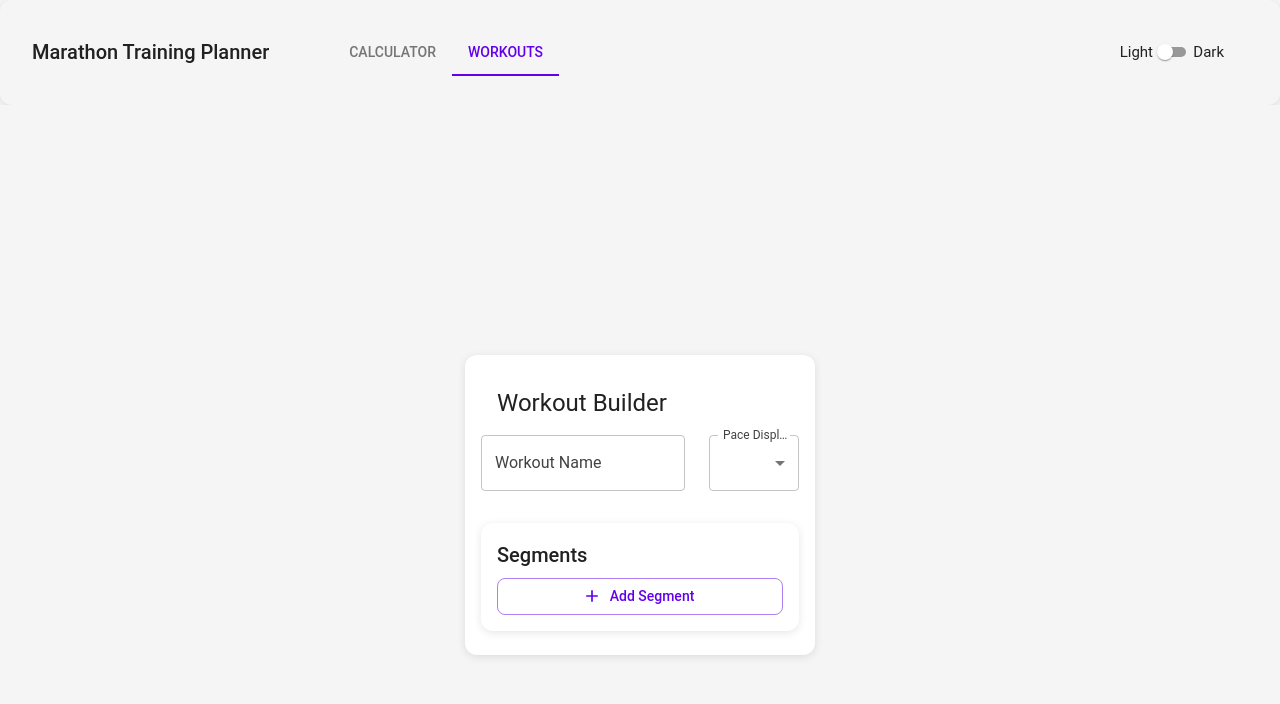
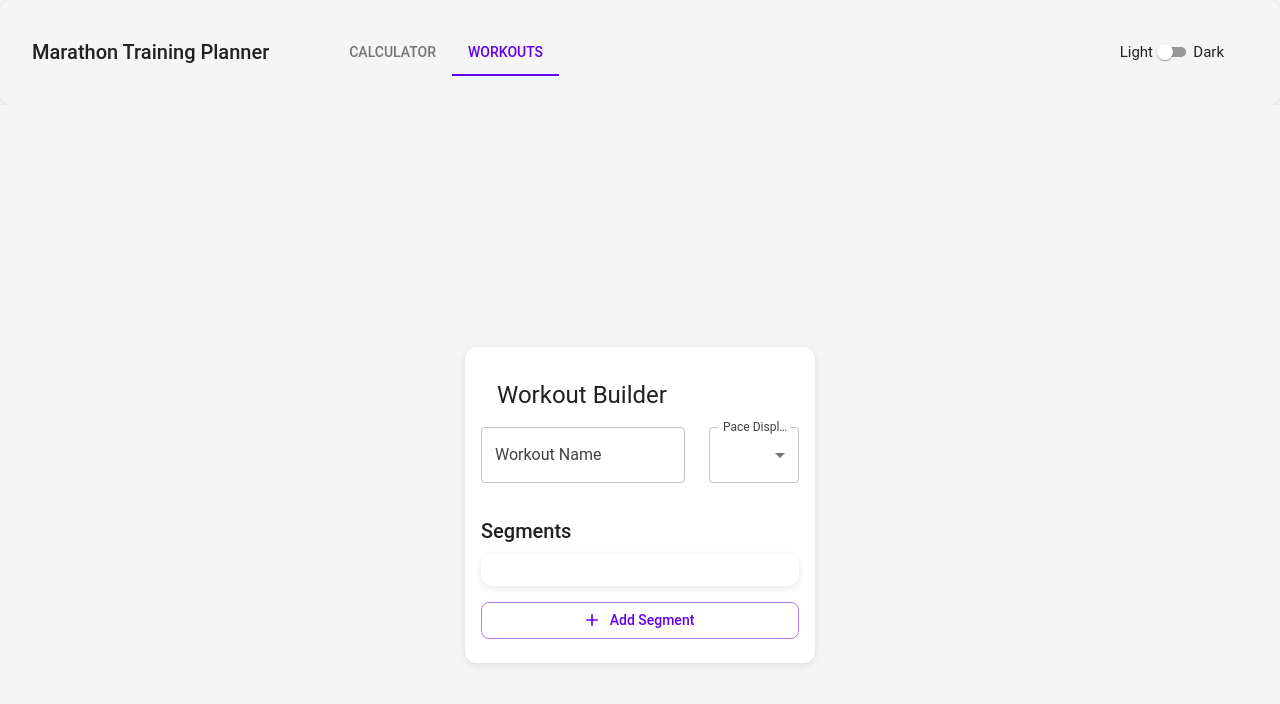
Before and after one commit to ewongz/run-planner, a React (Create React App) app in the folder frontend/: page / in a window 1280 px wide. Both pictures are taken after a click on the tab "WORKOUTS". Shown: the top 704 px of the page. Built offline with nearby package versions, Linux system fonts and the light colour scheme.

Commit message:
scrollable cards

```diff
--- a/frontend/src/components/Workouts.tsx
+++ b/frontend/src/components/Workouts.tsx
@@ -369,7 +369,7 @@ function Workout() {
           {/* Pace selection */}
           <FormControl fullWidth>
             <InputLabel>Target Pace</InputLabel>
-            <Select label="Target Pace" defaultValue="easy" value={pace?.value} onChange={(e) => handlePace(e.target.value, false)} >
+            <Select label="Target Pace" value={pace?.value} onChange={(e) => handlePace(e.target.value, false)} >
               <MenuItem value="easy">Easy (9:00-10:00 /mi)</MenuItem>
               <MenuItem value="moderate">Moderate (8:00-9:00 /mi)</MenuItem>
               <MenuItem value="hard">Hard (7:00-8:00 /mi)</MenuItem>
@@ -453,7 +453,7 @@ function Workout() {
               {!disableDistance && (
               <FormControl fullWidth>
               <InputLabel>Target Pace</InputLabel>
-              <Select label="Target Pace" defaultValue="easy" value={recoveryPace?.value} onChange={(e) => handlePace(e.target.value, true)} >
+              <Select label="Target Pace" value={recoveryPace?.value} onChange={(e) => handlePace(e.target.value, true)} >
                 <MenuItem value="easy">Easy (9:00-10:00 /mi)</MenuItem>
                 <MenuItem value="moderate">Moderate (8:00-9:00 /mi)</MenuItem>
                 <MenuItem value="hard">Hard (7:00-8:00 /mi)</MenuItem>
@@ -523,8 +523,8 @@ function Workout() {
                 </Grid2>
         {/* Workout Timeline */}
         <Grid2 size={9}>
-          <Paper sx={{ p: 2, position: "relative" }}>
-            <Typography variant="h6" gutterBottom>Segments</Typography>
+        <Typography variant="h6" gutterBottom>Segments</Typography>
+          <Paper sx={{ p: 2, position: "relative" ,maxHeight:250, overflow:"auto"}}>
             <Stack spacing={2}>
               {/* Segment Cards */}
               {
@@ -577,15 +577,6 @@ function Workout() {
                   )
                 )
               }
-              <Button
-                variant="outlined"
-                startIcon={<AddIcon />}
-                onClick={() => setSelectedSegment({"id": Date.now()})}
-                sx={{ mt: 2 }}
-                fullWidth
-              >
-                Add Segment
-              </Button>
             </Stack>
 
             {/* Configuration Drawer */}
@@ -597,6 +588,15 @@ function Workout() {
               {selectedSegment && <SegmentConfig workoutSegment={selectedSegment} update={modifySegment} />}
             </Drawer>
           </Paper>
+          <Button
+                variant="outlined"
+                startIcon={<AddIcon />}
+                onClick={() => setSelectedSegment({"id": Date.now()})}
+                sx={{ mt: 2 }}
+                fullWidth
+              >
+                Add Segment
+              </Button>
         </Grid2>
             </CardContent>
         </Card>
```
